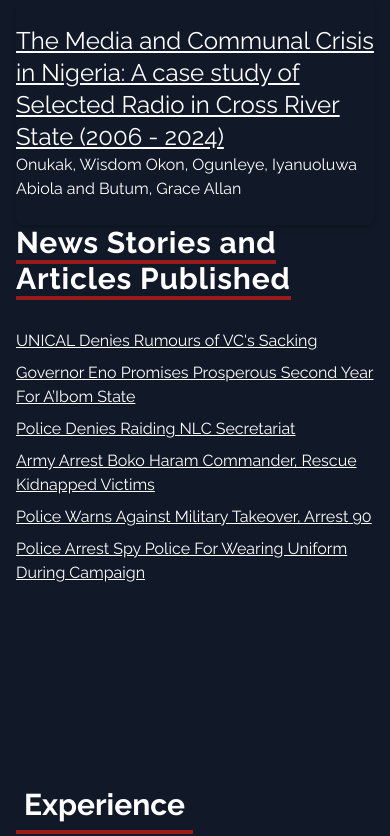
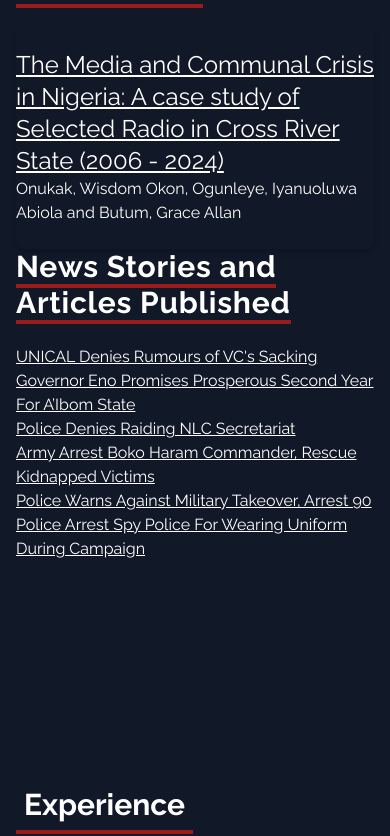
Before and after one commit to Mimisax-pixel/my-portfolio, a React (Vite) app: page / in a window 390 px wide. Shown: the part 1161-1997 px from the top of the page. Built offline with nearby package versions, Linux system fonts and the light colour scheme.

Commit message:
Added new text to the website

```diff
--- a/src/components/Publications.jsx
+++ b/src/components/Publications.jsx
@@ -23,7 +23,7 @@
         <div>
           <h3 className="tracking-wide overflow-hidden font-bold inline border-b-4 dark:border-red-800 border-teal-500 text-3xl md:text-4xl mt-10">News Stories and Articles Published</h3><br/>
           <ul><br />
-            <li className="mt-2">
+            <li className="md:mt-2">
               <a
                 href="https://streetnews.ng/unical-denies-rumors-of-vcs-sacking/"
                 target="_blank"
@@ -33,7 +33,7 @@
                 UNICAL Denies Rumours of VC's Sacking
               </a>
             </li>
-            <li className="mt-2">
+            <li className="md:mt-2">
               <a
                 href="https://streetnews.ng/governor-eno-promises-prosperous-second-year-for-aibom-state/"
                 target="_blank"
@@ -43,7 +43,7 @@
                 Governor Eno Promises Prosperous Second Year For A’Ibom State
               </a>
             </li>
-            <li className="mt-2">
+            <li className="md:mt-2">
               <a
                 href="https://streetnews.ng/police-denies-raiding-nlc-secretariat/"
                 target="_blank"
@@ -53,7 +53,7 @@
                 Police Denies Raiding NLC Secretariat
               </a>
             </li>
-            <li className="mt-2">
+            <li className="md:mt-2">
               <a
                 href="https://streetnews.ng/army-arrest-boko-haram-commander-rescue-kidnapped-victims/"
                 target="_blank"
@@ -63,7 +63,7 @@
                 Army Arrest Boko Haram Commander, Rescue Kidnapped Victims
               </a>
             </li>
-            <li className="mt-2">
+            <li className="md:mt-2">
               <a
                 href="https://streetnews.ng/protest-police-warns-against-military-takeover-arrest-90/"
                 target="_blank"
@@ -73,7 +73,7 @@
                 Police Warns Against Military Takeover,  Arrest 90
               </a>
             </li>
-            <li className="mt-2">
+            <li className="md:mt-2">
               <a
                 href="https://streetnews.ng/police-arrest-spy-police-for-wearing-uniform-during-campaign/"
                 target="_blank"
--- a/src/components/home.jsx
+++ b/src/components/home.jsx
@@ -20,7 +20,8 @@
           </h3>
           <p className=" py-4 max-w-md text-1xl">
           Specific interests of mine pertain in exploring how different media houses in the underrepresented regions use other languages for reporting or writing news stories and how AI-driven communication tools can enhance this process.
-          He is particularly interested in how AI can bridge language barriers and bias. <br />
+          I am particularly interested in how AI can bridge language barriers and bias. Additionaly, I aim to explore how cultural inaccuracies in AI algorithms impact media reporting
+          and how AI can be adapted to respect local cultural contexts for more inclusive news communication. <br />
 
             <TypeAnimation
               sequence={[
@@ -55,7 +56,7 @@
           <img
             src={Miracle}
             alt="HeroProfile"
-            className="rounded-2xl w-60 sm:w-96 md:w-96 dark:bg-gray-900 bg-slate-100 dark:shadow-red-900 shadow-teal-500 shadow-lg p-2 md:mt-40"
+            className="rounded-2xl w-60 sm:w-20 md:w-80 dark:bg-gray-900 bg-slate-100 dark:shadow-red-900 shadow-teal-500 shadow-lg p-2 md:mt-40"
           />
         </div>
 
```
